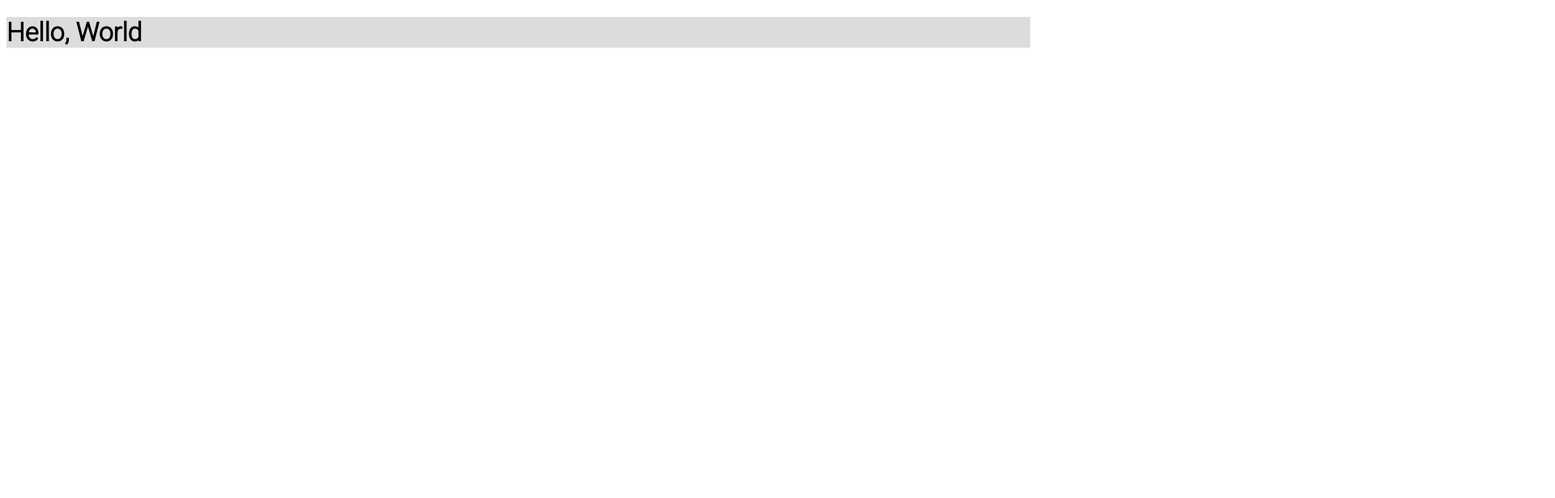
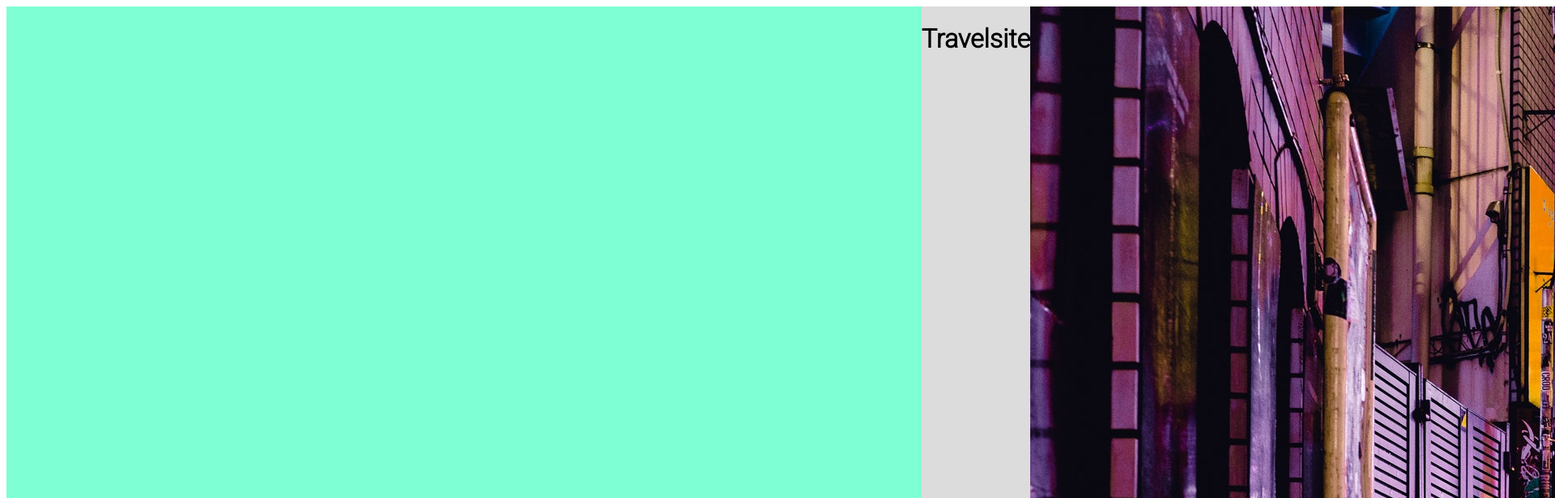
Before and after one commit to Heisaa/travelsite, a plain HTML site: page index.html in a window 1280 px wide. Shown: the top 616 px of the page at 81% size, 1920 px wide, since content can reach past the window. Drawn offline with Linux system fonts and the light colour scheme.

Commit message:
grid not working

```diff
--- a/index.html
+++ b/index.html
@@ -11,9 +11,23 @@
 </head>
 
 <body>
-    <header>
-        <h1>Hello, World</h1>
-    </header>
+    <div class="top-containter">
+        <div class="top-image"><img src="images/tokyo-pexel.jpg" alt="" ></div>
+        <div class="top-image"><img src="images/tokyo-pexel.jpg" alt="" ></div>
+        <div class="top-image"><img src="images/tokyo-pexel.jpg" alt="" ></div>
+        <div class="top-image"><img src="images/tokyo-pexel.jpg" alt="" ></div>
+        <div class="top-image"><img src="images/tokyo-pexel.jpg" alt="" ></div>
+        <div class="top-image"><img src="images/tokyo-pexel.jpg" alt="" ></div>
+        <div class="top-image"><img src="images/tokyo-pexel.jpg" alt="" ></div>
+        <div class="top-image"><img src="images/tokyo-pexel.jpg" alt="" ></div>
+        <div class="top-image"><img src="images/tokyo-pexel.jpg" alt="" ></div>
+        <div class="top-image"><img src="images/tokyo-pexel.jpg" alt="" ></div>
+
+
+        <header>
+            <h1>Travelsite</h1>
+        </header>
+    </div>
 </body>
 
 </html>
--- a/style.css
+++ b/style.css
@@ -1,7 +1,25 @@
 body {
     font-family: 'Roboto', sans-serif;
+    /*display: grid;*/
+}
+
+.top-containter {
+    background-color: aquamarine;
+    display: grid;
+    grid-template-columns: 1fr 1fr 1fr 1fr;
+    grid-template-rows: 1fr 1fr 1fr;
+    grid-template-areas:
+        "image image image image"
+        "image image image image"
+        "image header header image";
+}
+
+.top-image {
+    grid-area: image;
+    width: 50px;
 }
 
 header {
     background-color: gainsboro;
+    grid-area: header;
 }
```
Also changed, not shown: images/tokyo-pexel.jpg (added).
